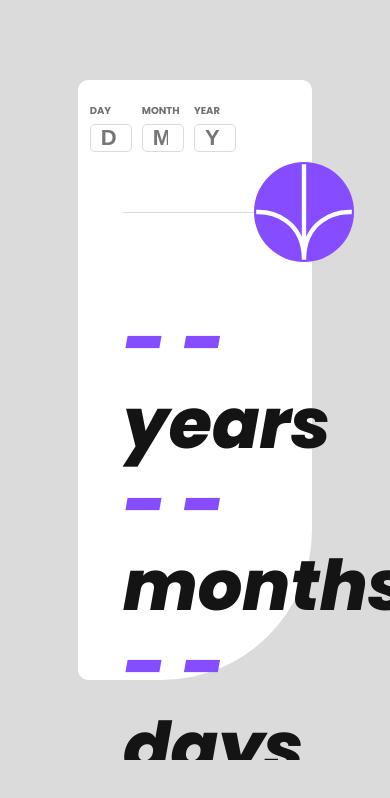
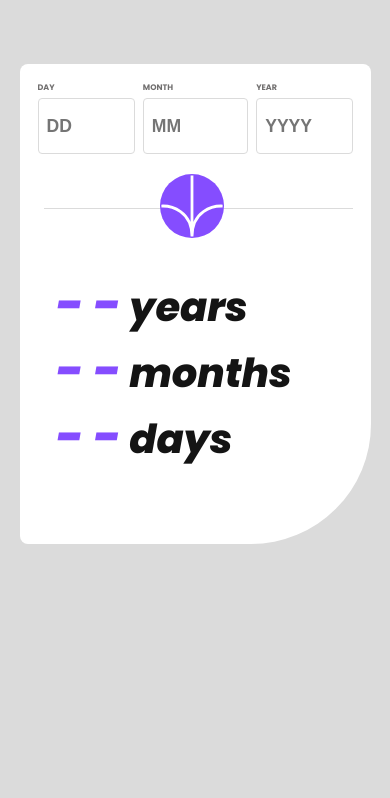
Before and after one commit to pkindalov/age-calculator-frontendmentor, a website with bundled scripts: page index.html in a window 390 px wide. Built offline with nearby package versions, Linux system fonts and the light colour scheme.

Commit message:
Works on responsive. Added media queries for element which needs

```diff
--- /dev/null
+++ b/sass/abstracts/_mixins.scss
@@ -0,0 +1,68 @@
+@mixin center-horizontal-vertical {
+  position: absolute;
+  top: 50%;
+  left: 50%;
+  transform: translate(-50%, -50%);
+}
+
+
+//MEDIA QUERY MANAGER
+/*
+0-600px - Phone
+600-900px - Tablet Portrait
+900-1200px - Tablet Landscape
+[1200-1800]px is where our normal styles apply
+1800 px - *px Big desktop
+ */
+
+//@mixin respond-phone {
+//  @media (max-width: 600px) {
+//    @content
+//  }
+//}
+
+
+/*
+  $breakpoint argument choices
+  - phone
+  - tab-port
+  - tab-land
+  - big-desktop
+
+  //ORDER: 1.Base + Typography
+           2.General Layout + Grid
+           3.Page Layout
+           4.Components
+
+  1em = 16px;
+ */
+
+
+@mixin respond($breakpoint) {
+  @if $breakpoint == small-phone {
+    @media (max-width: 25em) { //400px
+      @content
+    }
+  }
+
+  @if $breakpoint == phone {
+    @media (max-width: 37.5em) { //600px
+      @content
+    }
+  }
+  @if $breakpoint == tab-port {
+    @media (max-width: 56.25em) { //900px
+      @content
+    }
+  }
+  @if $breakpoint == tab-land {
+    @media (max-width: 75em) { //1200px
+      @content
+    }
+  }
+  @if $breakpoint == big-desktop {
+    @media (min-width: 112.5em) { //1800px
+      @content
+    }
+  }
+}
--- a/sass/base/_base.scss
+++ b/sass/base/_base.scss
@@ -9,6 +9,17 @@
 html {
   //This defines what 1 rem is
   font-size: 62.5%;
+
+  @include respond(tab-land) { // width < 1200
+    font-size: 56.25%; //1rem = 9px => 9/16*100 = 56.25%
+  }
+  @include respond(tab-port) { //width < 900
+    font-size: 50%; //1rem = 8px => 8 / 16 * 100 = 50
+  }
+
+  @include respond(big-desktop) {
+    font-size: 75%; //1rem = 12px => 12/16*100 = 75%
+  }
 }
 
 body {
--- a/sass/components/_card.scss
+++ b/sass/components/_card.scss
@@ -2,26 +2,37 @@
   //width: 70%;
   display: flex;
   flex-direction: column;
-  max-width: 60%;
+  max-width: 90%;
   height: 60rem;
   background-color: $white;
   margin: 8rem auto;
   border-radius: 1rem;
   border-bottom-right-radius: 15rem;
+  position: relative;
 
 
   &__separator-and-circle {
     border: none;
     display: flex;
+    @include respond(phone) {
+      margin-top: 5rem;
+    }
   }
 
   &__separator-item-line {
     width: 75%;
     align-self: center;
+    @include respond(phone) {
+      width: 95%;
+    }
   }
 
   &__separator-item-circle {
-    width: 25%;
+    @include respond(phone) {
+      position: absolute;
+      left: 40%;
+      top: 23%;
+    }
   }
 
   &__line {
@@ -29,9 +40,10 @@
     height: 0.1rem;
     color: $gray-light;
     background-color: $gray-light;
-    //border: .1px solid $gray-light;
-    //width: 100%;
     margin-left: 4.5rem;
+    @include respond(phone) {
+      margin-left: 3rem;
+    }
   }
 
   &__separator-circle {
@@ -39,6 +51,11 @@
     height: 10rem;
     width: 10rem;
     border-radius: 50%;
+
+    @include respond(phone) {
+      height: 8rem;
+      width: 8rem;
+    }
 
     &:hover {
       background-color: $black-off;
@@ -49,6 +66,10 @@
   &__circle-figure {
     height: 10rem;
     width: 10rem;
+    @include respond(phone) {
+      height: 8rem;
+      width: 8rem;
+    }
   }
 
   &__calc-result {
@@ -59,12 +80,23 @@
     font-size: 7rem;
     line-height: 8rem;
     padding-left: 4.5rem;
-    //border: 1px solid coral;
+
+    @include respond(phone) {
+      margin-top: 8rem;
+      font-size: 700%;
+    }
+
+    @include respond(small-phone) {
+      font-size: 500%;
+    }
   }
 
   &__span-result {
     font-size: 7.5rem;
     color: $purple;
+    @include respond(small-phone) {
+      font-size: 120%;
+    }
   }
 
 }
--- a/sass/components/_datepicker.scss
+++ b/sass/components/_datepicker.scss
@@ -2,21 +2,21 @@
   display: flex;
   flex-direction: row;
   color: $gray-smokey;
-  //background-color: greenyellow;
   width: 90%;
   height: 13rem;
   align-self: center;
   gap: 1rem;
 
   &__controls {
-    //border: 1px solid red;
     display: flex;
     flex-direction: column;
     text-align: left;
     width: 20%;
     margin-top: 2.3rem;
-    //margin-top: 0.5rem;
-    //height: 70%;
+    @include respond(phone) {
+      width: 33.33333333%;
+      height: 10rem;
+    }
   }
 
   &__label {
@@ -34,8 +34,6 @@
     caret-color: $purple;
     caret-shape: block;
 
-    //&::placeholder {}
-
     &:focus {
       outline: .1rem solid $purple;
     }
--- a/sass/main.scss
+++ b/sass/main.scss
@@ -1,4 +1,5 @@
 @import "abstracts/variables";
+@import "abstracts/mixins";
 @import "base/base";
 @import "components/card";
 @import "components/datepicker";
```
Also changed, not shown: css/style.css.
